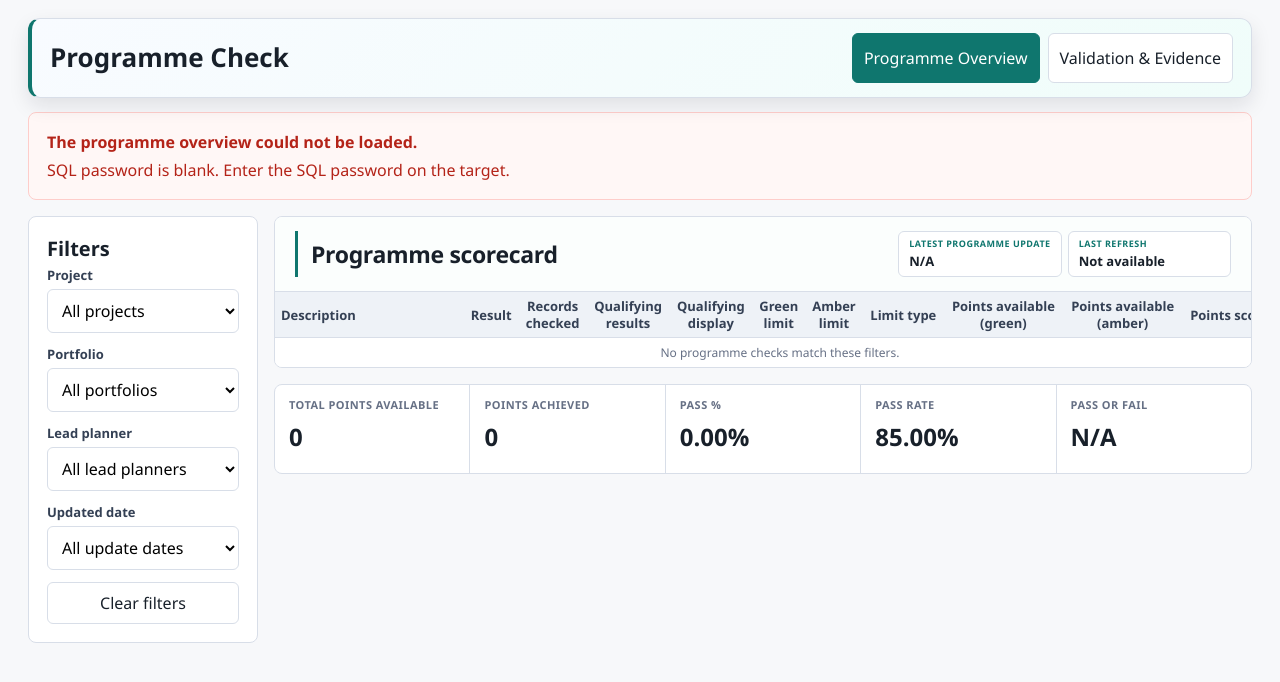
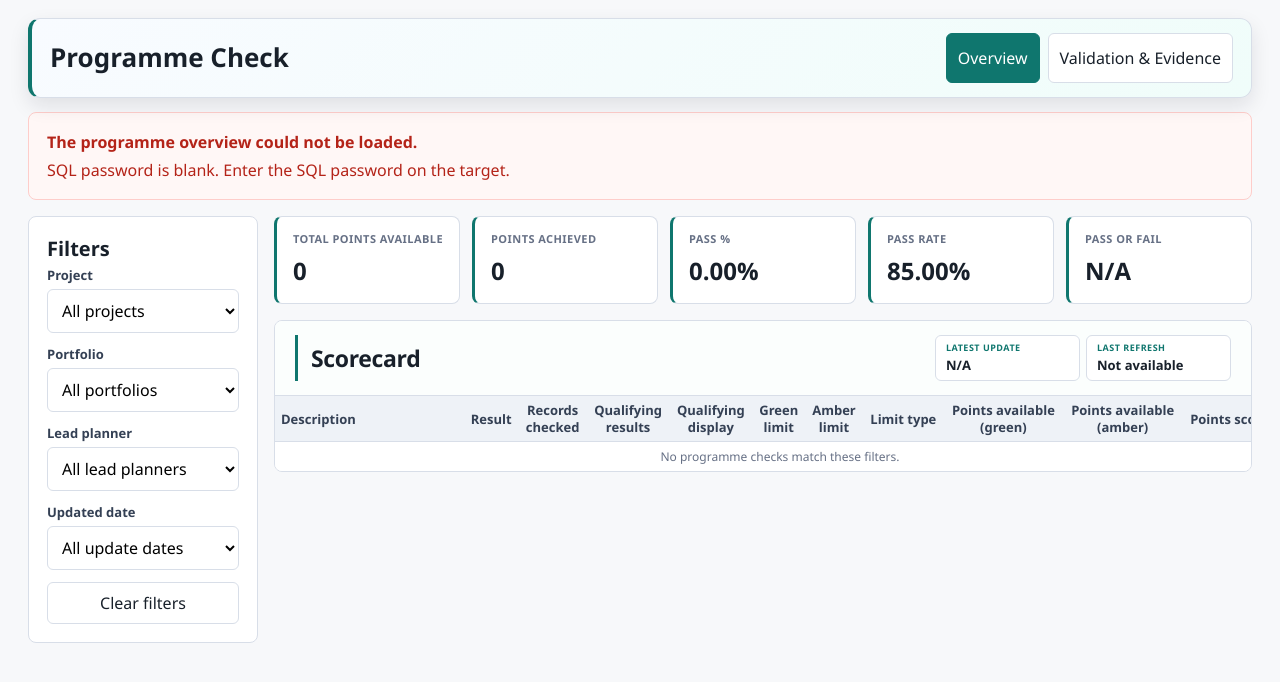
Before and after one commit to mathew-bateman/P6, a Django app: page /schedule-quality/overview/ in a window 1280 px wide. Shown: the part 63-745 px from the top of the page. Run offline with Django 5.2, Linux system fonts and the light colour scheme; the visitor is signed in with stand-in values (Sample User, id 1); parts of the project's set-up code (start-up, migrations or seed data) failed here and were passed over; some libraries are stand-ins or nearby versions.

Commit message:
feat: surface overview score KPIs above table

```diff
--- a/templates/backups/partials/schedule_quality_overview_results.html
+++ b/templates/backups/partials/schedule_quality_overview_results.html
@@ -52,14 +52,37 @@
     </aside>
 
     <div class="overview-main">
+        <section class="overview-score-summary" aria-label="Score summary">
+            <article class="panel overview-scorecard">
+                <span>Total points available</span>
+                <strong>{{ total_points_available }}</strong>
+            </article>
+            <article class="panel overview-scorecard">
+                <span>Points achieved</span>
+                <strong>{{ total_points_achieved }}</strong>
+            </article>
+            <article class="panel overview-scorecard">
+                <span>Pass %</span>
+                <strong>{{ pass_percent|floatformat:2 }}%</strong>
+            </article>
+            <article class="panel overview-scorecard">
+                <span>Pass rate</span>
+                <strong>{{ pass_rate|floatformat:2 }}%</strong>
+            </article>
+            <article class="panel overview-scorecard outcome {{ pass_or_fail|lower }}">
+                <span>Pass or fail</span>
+                <strong>{{ pass_or_fail }}</strong>
+            </article>
+        </section>
+
         <section class="panel overview-report">
             <div class="overview-panel-heading">
                 <div class="overview-heading-title">
-                    <h2>Programme scorecard</h2>
+                    <h2>Scorecard</h2>
                 </div>
-                <div class="overview-heading-kpis" aria-label="Programme update and refresh summary">
+                <div class="overview-heading-kpis" aria-label="Update and refresh summary">
                     <div class="overview-heading-kpi">
-                        <span>Latest programme update</span>
+                        <span>Latest update</span>
                         <strong>{% if latest_updated_date %}{{ latest_updated_date|date:"d/m/Y" }}{% else %}N/A{% endif %}</strong>
                     </div>
                     <div class="overview-heading-kpi">
@@ -108,28 +131,4 @@
             </div>
         </section>
 
-        <section class="panel overview-score-summary" aria-label="Programme score summary">
-            <div class="overview-scorecards" aria-label="Programme score summary">
-                <div class="overview-scorecard">
-                    <span>Total points available</span>
-                    <strong>{{ total_points_available }}</strong>
-                </div>
-                <div class="overview-scorecard">
-                    <span>Points achieved</span>
-                    <strong>{{ total_points_achieved }}</strong>
-                </div>
-                <div class="overview-scorecard">
-                    <span>Pass %</span>
-                    <strong>{{ pass_percent|floatformat:2 }}%</strong>
-                </div>
-                <div class="overview-scorecard">
-                    <span>Pass rate</span>
-                    <strong>{{ pass_rate|floatformat:2 }}%</strong>
-                </div>
-                <div class="overview-scorecard outcome {{ pass_or_fail|lower }}">
-                    <span>Pass or fail</span>
-                    <strong>{{ pass_or_fail }}</strong>
-                </div>
-            </div>
-        </section>
     </div>
--- a/templates/backups/schedule_quality_overview.html
+++ b/templates/backups/schedule_quality_overview.html
@@ -16,7 +16,7 @@
     .overview-filter-actions .button, .overview-filter-actions button { width: 100%; min-width: 0; box-sizing: border-box; }
     .overview-main { min-width: 0; }
     .overview-report { overflow: hidden; margin: 0; padding: 0; }
-    .overview-score-summary { overflow: hidden; margin: 16px 0 0; padding: 0; }
+    .overview-score-summary { display: grid; grid-template-columns: repeat(5, minmax(0, 1fr)); gap: 12px; margin: 0 0 16px; padding: 0; border: 0; background: transparent; }
     .overview-panel-heading { display: flex; justify-content: space-between; align-items: center; gap: 20px; padding: 14px 20px; border-bottom: 1px solid var(--line); background: #fbfefd; }
     .overview-heading-title { display: flex; align-items: center; min-width: 0; min-height: 46px; padding-left: 13px; border-left: 3px solid var(--accent); }
     .overview-panel-heading h2 { margin: 0; font-size: 23px; letter-spacing: -.015em; }
@@ -38,8 +38,7 @@
     .overview-result.green { background: #b7e4bd; color: #14532d; }
     .overview-result.amber { background: #fef0c7; color: #8a4b0f; }
     .overview-result.red { background: #ef9a9a; color: #7f1d1d; }
-    .overview-scorecards { display: grid; grid-template-columns: repeat(5, minmax(0, 1fr)); gap: 1px; background: var(--line); }
-    .overview-scorecard { min-height: 88px; box-sizing: border-box; padding: 12px 14px; background: #fff; }
+    .overview-scorecard { min-width: 0; min-height: 88px; box-sizing: border-box; margin: 0; padding: 14px 16px; border-left: 3px solid var(--accent); background: #fff; }
     .overview-scorecard span { display: block; color: var(--muted); font-size: 11px; font-weight: 700; letter-spacing: .04em; text-transform: uppercase; }
     .overview-scorecard strong { display: block; margin-top: 8px; font-size: 24px; }
     .overview-scorecard.outcome.pass { background: #c6efce; color: #14532d; }
@@ -60,7 +59,7 @@
         .overview-filter-actions { grid-column: auto; width: 100%; }
         .overview-panel-heading { align-items: stretch; flex-direction: column; gap: 12px; }
         .overview-heading-kpis { width: 100%; }
-        .overview-scorecards { grid-template-columns: repeat(2, minmax(0, 1fr)); }
+        .overview-score-summary { grid-template-columns: repeat(2, minmax(0, 1fr)); }
         .overview-scorecard.outcome { grid-column: 1 / -1; }
     }
 </style>
@@ -70,7 +69,7 @@
         <h1>Programme Check</h1>
     </div>
     <nav class="overview-tabs" aria-label="Schedule quality reports">
-        <a class="button current" href="{% url 'schedule_quality_overview' %}" aria-current="page">Programme Overview</a>
+        <a class="button current" href="{% url 'schedule_quality_overview' %}" aria-current="page">Overview</a>
         <a class="button ghost" href="{% url 'schedule_quality_validation' %}">Validation &amp; Evidence</a>
     </nav>
 </section>
```
Also changed, not shown: backups/tests/test_schedule_quality_reporting.py (+3 -1 lines).
